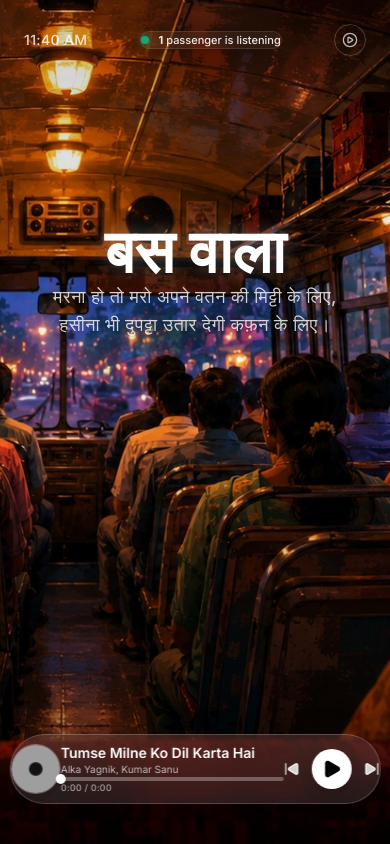
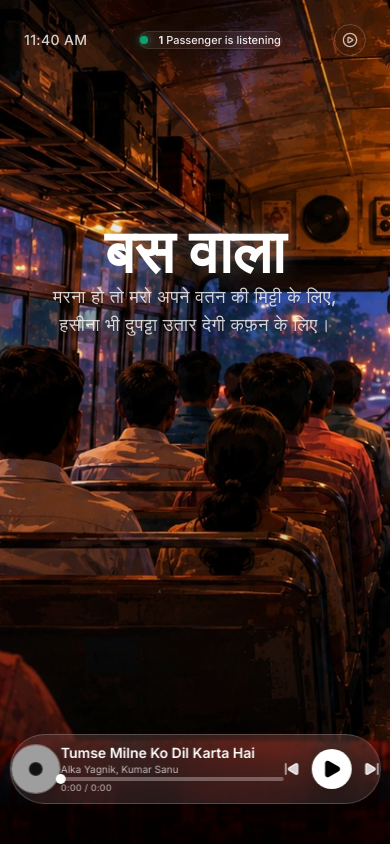
Before and after one commit to DivxAyush/1990BusRollBack, a Next.js app: page / in a window 390 px wide. Built offline with nearby package versions, Linux system fonts and the light colour scheme; no server answers; grey boxes are pictures that could not be loaded; a web font is replaced by a local one.

Commit message:
Re-apply background fix and sync top navigation

```diff
--- a/src/components/ParallaxBackground.tsx
+++ b/src/components/ParallaxBackground.tsx
@@ -33,7 +33,7 @@
      fill
      priority
      sizes="100vw"
-     className="object-cover object-[65%_center] sm:object-center"
+     className="object-cover object-[35%_center] sm:object-center"
     />
     {/* Subtle overlay gradient to make text more readable */}
     <div className="absolute inset-0 bg-gradient-to-b from-black/20 via-transparent to-black/60 pointer-events-none" />
--- a/src/components/TopNavigation.tsx
+++ b/src/components/TopNavigation.tsx
@@ -64,7 +64,7 @@
       <div className="flex items-center gap-2.5 glass-panel px-5 md:px-6 py-1.5 md:py-2 rounded-full bg-white/5 border-white/10">
         <div className="w-2 h-2 md:w-2.5 md:h-2.5 rounded-full bg-emerald-400 animate-pulse shadow-[0_0_8px_rgba(52,211,153,0.8)] shrink-0" />
         <span className="text-[11px] md:text-xs font-medium text-white/90">
-          <span className="font-bold">{onlineUsers}</span> {onlineUsers === 1 ? 'passenger is listening' : 'passengers are listening'}
+          <span className="font-bold">{onlineUsers}</span> {onlineUsers === 1 ? 'Passenger is listening' : 'Passengers are listening'}
         </span>
       </div>
 
```
